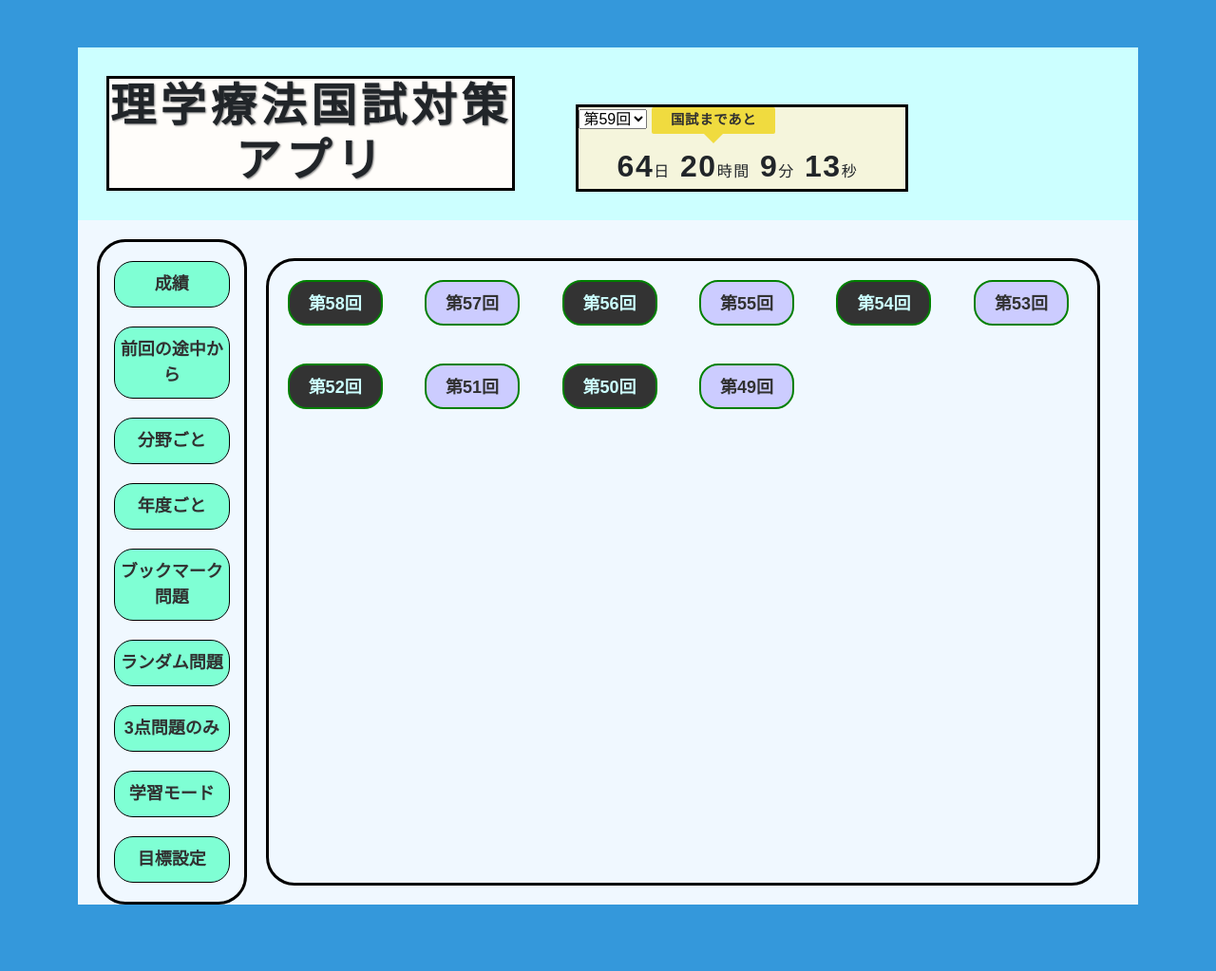
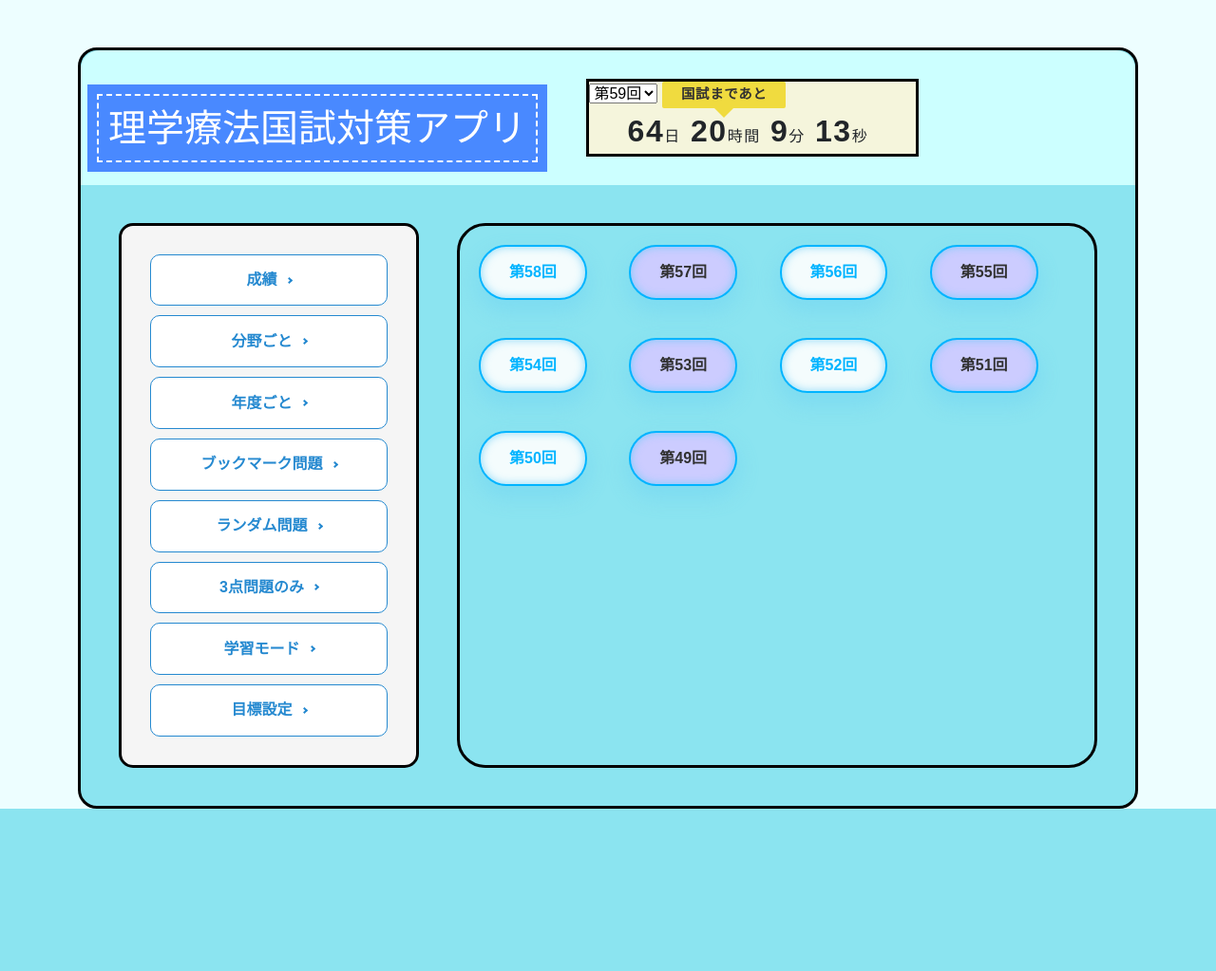
Before and after one commit to tomosue-sho/pt-app, a Django app: page / in a window 1280 px wide. Shown: the whole page at 95% size. After the commit the page ends 852 px from the top, so only its background shows below. Run offline with Django 4.2, Linux system fonts and the light colour scheme.

Commit message:
TOPのCSSの修正

```diff
--- a/ptkokushi/static/css/style.css
+++ b/ptkokushi/static/css/style.css
@@ -1,7 +1,12 @@
 /*全体の画像*/
 #all-display{
-    background-color: aliceblue;
+    height:448px;
+    width:400px;
+    background-color:#8be4f0;
     width: auto;
+    height: auto;
+    border-radius: 20px;
+    border: solid 3px black;
 }
 
 /*トップのナビのdivの部分の位置関係*/
@@ -9,19 +14,18 @@
     background-color: #CCFFFF;
     width: auto;
     height: auto;
+    padding: auto;
+    border-radius: 20px 20px 0px 0px;
 }
 
 /*理学療法国試アプリのCSS*/
 #title_top{
-    background-color:#fffdfa;
-    width: 430px;
-    font-size: 48px;
-    font-weight: bold;
-    border: solid 3px black;
-    text-align: center;
-    letter-spacing: 0.1em;
-    text-shadow: 1px 1px 2px gray;
-    margin: 30px;
+        color: #fff;
+        border: 2px dashed #fff;
+        background-color: #4989ff;
+        box-shadow: 0px 0px 0px 10px #4989ff;
+        padding: 10px;
+        margin: 17px;
 }
 
 /*理学療法国試アプリのdiv要素*/
@@ -32,7 +36,7 @@
 /*タイマー用のCSS*/
 p.atdays {
     display: inline-block;
-    margin: 0 auto 10px;
+    margin: auto;
     background: #f0db3f;
     color: #313131;
     padding: 3px 20px;
@@ -77,14 +81,16 @@ p#countTimer span {
 /*サイドバーと問題の位置*/
 #side-quest{
     display: flex !important;
-    margin: 20px !important;
+    margin: 20px;
 }
 
 #side-bar{
     font-weight: bold;
-    background-color: aliceblue;
+    background-color: whitesmoke;
     border: solid 3px black;
-    border-radius: 30px;
+    border-radius: 15px;
+    padding: 20px;
+    margin: 20px;
 }
 
 /*国試の問題の選択肢*/
@@ -108,18 +114,19 @@ p#countTimer span {
 
 /*国試年度選択のボタン化*/
 .button{
-    border-radius: 20px;
-    height: 48px;
-    background: #333333;
-    color: #CCFFFF;
-    font-size: large;
-    font-weight: bold;
-    cursor: pointer;
-    transition: opacity .3s linear;
-    width: 100px;
+  transition: 0.3s all ease-in-out;
+  padding: 15px 30px;
+  color: #00b4ff;
+  text-decoration: none;
+  border: 2px solid #00b4ff;
+  background: rgba(255, 255, 255, 0.9);
+  border-radius: 50px;
+  box-shadow: inset rgba(97, 202, 246, 0.7) 0px 0px 10px, rgba(97, 202, 246, 0.3) 0px 11px 20px 3px;
   }
   .button:hover{
-    opacity: 0.5;
+  color: #ffffff;
+  background: linear-gradient(60deg, #00b3fe, #00b4ff);
+  box-shadow: rgba(97, 202, 246, 0.9) 0px 15px 30px;
   }
 
 /*国試の問題の奇数と偶数での区分け*/
@@ -128,18 +135,43 @@ p#countTimer span {
     color: #313131;
 }
 
+
+
+
 /*サイドバーのクラス設定*/
-.side-category{
-    border: solid 1px black;
-    text-align: center;
-    background-color: aquamarine;
-    border-radius: 20px 20px 20px 20px;
-    width: auto;
-    height: auto;
-    margin: 20px 15px 20px 15px;
-    padding: 10px 5px 10px 5px;
-    color: #313131;
+/* ボタンのスタイル */
+.button-001 {
+    display: flex;
+    justify-content: center;
+    align-items: center;
+    width: 250px;
+    margin:10px;
+    padding: .9em 2em;
+    border: 1px solid #2589d0;
+    border-radius: 10px;
+    background-color: #fff;
+    color: #2589d0;
+    font-size: 1em;
 }
+
+.button-001::after {
+    transform: rotate(45deg);
+    width: 5px;
+    height: 5px;
+    margin-left: 10px;
+    border-top: 2px solid #2589d0;
+    border-right: 2px solid #2589d0;
+    content: '';
+}
+
+.button-001:hover{
+    color: #ffffff;
+    background: linear-gradient(60deg, #00b3fe, #00b4ff);
+    box-shadow: rgba(97, 202, 246, 0.9) 0px 15px 30px;
+}
+
+
+
 
 /*ログイン画面*/
 * {
@@ -151,7 +183,8 @@ p#countTimer span {
     }
     body {
     font-family: Arial;
-    background-color:  #3498DB;
+    height:100vh;
+    background-color: #edfeff;
     padding: 50px;
     width: auto;
     }
@@ -179,21 +212,19 @@ p#countTimer span {
 
         input {
         text-align: center;
-    background-color: #CCFFFF;
-    border: 3px solid transparent;
-    border-radius: 5px;
+        background-color: #ECF0F1;
+        border: 2px solid transparent;
+        border-radius: 3px;
         font-size: 16px;
         font-weight: 200;
         padding: 10px 0;
         width: 250px;
         transition: border .5s;
         }
-
         input:focus {
-    border: 2px solid #000;
+            border: 2px solid #3498DB;
             box-shadow: none;
             }
-
     .btn {
       border: 2px solid transparent;
       background: #3498DB;
--- a/ptkokushi/templates/top.html
+++ b/ptkokushi/templates/top.html
@@ -25,15 +25,14 @@
 
 <div = id = "side-quest">
     <div id = "side-bar">
-        <p class = "button side-category" id = "grade">成績</p>
-        <p class = "button side-category" id = "last-q">前回の途中から</p>
-        <p class = "button side-category" id = "category">分野ごと</p>
-        <p class = "button side-category" id = "year">年度ごと</p>
-        <p class = "button side-category" id = "bookmark">ブックマーク問題</p>
-        <p class = "button side-category" id = "random">ランダム問題</p>
-        <p class = "button side-category" iD = "three-q">3点問題のみ</p>
-        <p class = "button side-category" is = "study-mode">学習モード</p>
-        <p class = "button side-category" id = "goal">目標設定</p>
+        <p class = "button-001" id = "grade">成績</p>
+        <p class = "button-001" id = "category">分野ごと</p>
+        <p class = "button-001" id = "year">年度ごと</p>
+        <p class = "button-001" id = "bookmark">ブックマーク問題</p>
+        <p class = "button-001" id = "random">ランダム問題</p>
+        <p class = "button-001" iD = "three-q">3点問題のみ</p>
+        <p class = "button-001" is = "study-mode">学習モード</p>
+        <p class = "button-001" id = "goal">目標設定</p>
     </div>
     <div id = "national-examination">
         <div class = "button national-year even" id = "58-year">第58回</div>
```
Also changed, not shown: db.sqlite3. Lines whose indentation alone changed are shown as unchanged.
